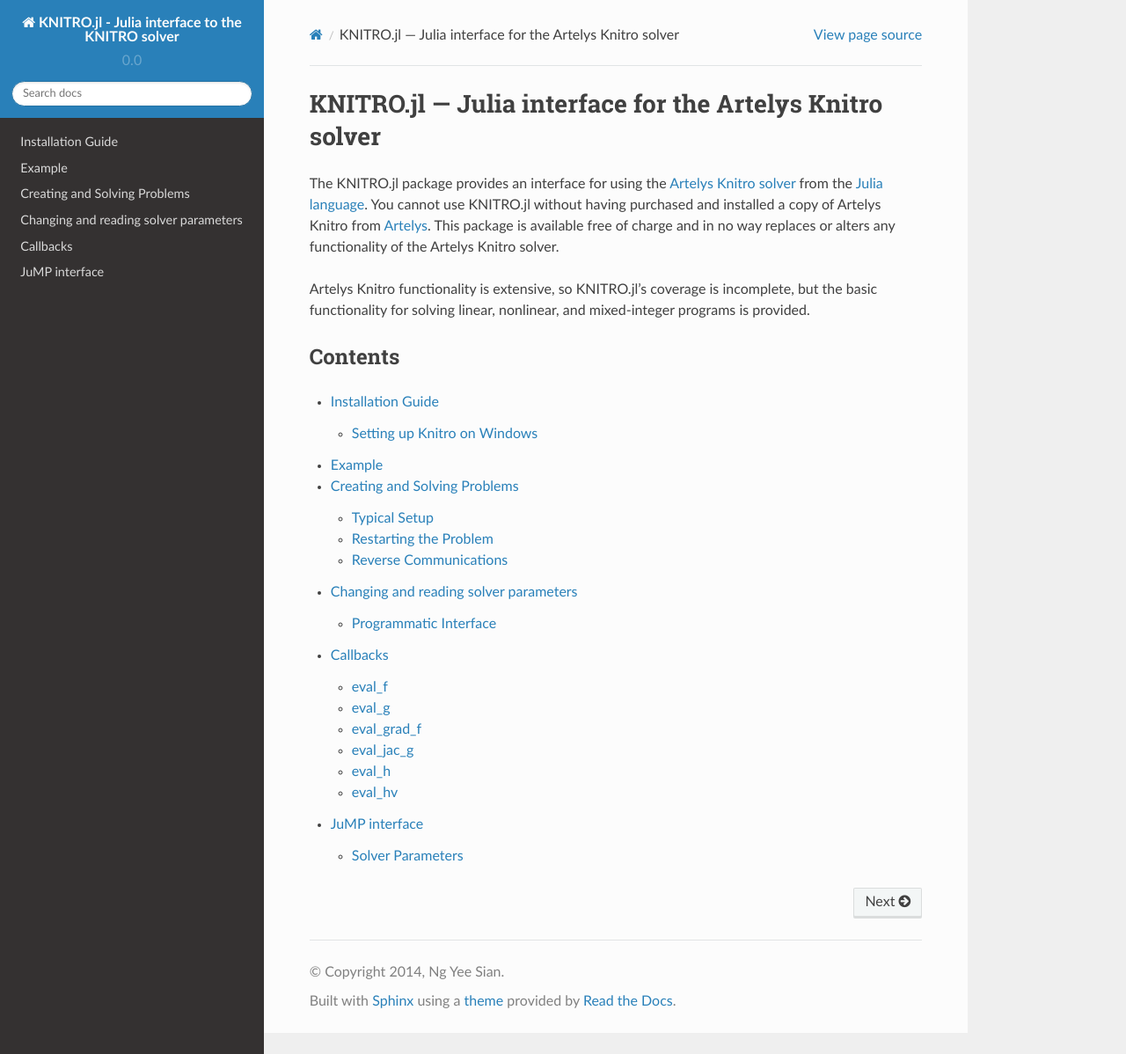
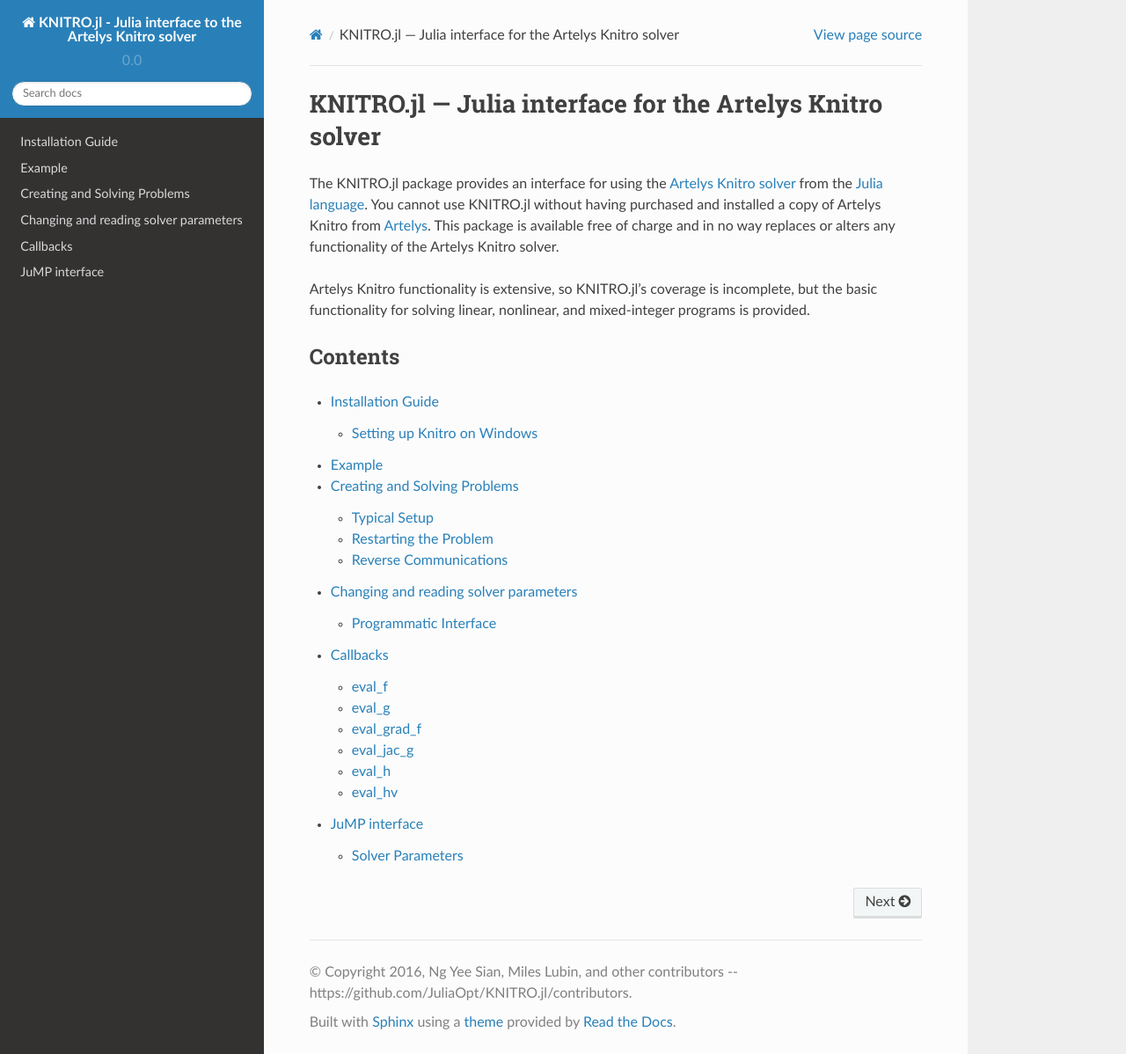
Before and after one commit to jump-dev/KNITRO.jl, a Sphinx documentation site: the page built from doc/knitro.rst, in a window 1280 px wide and 1198 px high. Shown: the whole window at 88% size. Built offline with Sphinx 7.4.7 and the Read the Docs theme 2.0.0, drawn with Linux system fonts in a browser that asks for light colours.

Commit message:
update copyright and project title

```diff
--- a/doc/conf.py
+++ b/doc/conf.py
@@ -51,9 +51,9 @@
 master_doc = 'knitro'
 
 # General information about the project.
-project = u'KNITRO.jl - Julia interface to the KNITRO solver'
-AUTHORS = u'Ng Yee Sian'
-copyright = u'2014, '+AUTHORS
+project = u'KNITRO.jl - Julia interface to the Artelys Knitro solver'
+AUTHORS = u'Ng Yee Sian, Miles Lubin, and other contributors -- https://github.com/JuliaOpt/KNITRO.jl/contributors'
+copyright = u'2016, '+AUTHORS
 
 # The version info for the project you're documenting, acts as replacement for
 # |version| and |release|, also used in various other places throughout the
```
